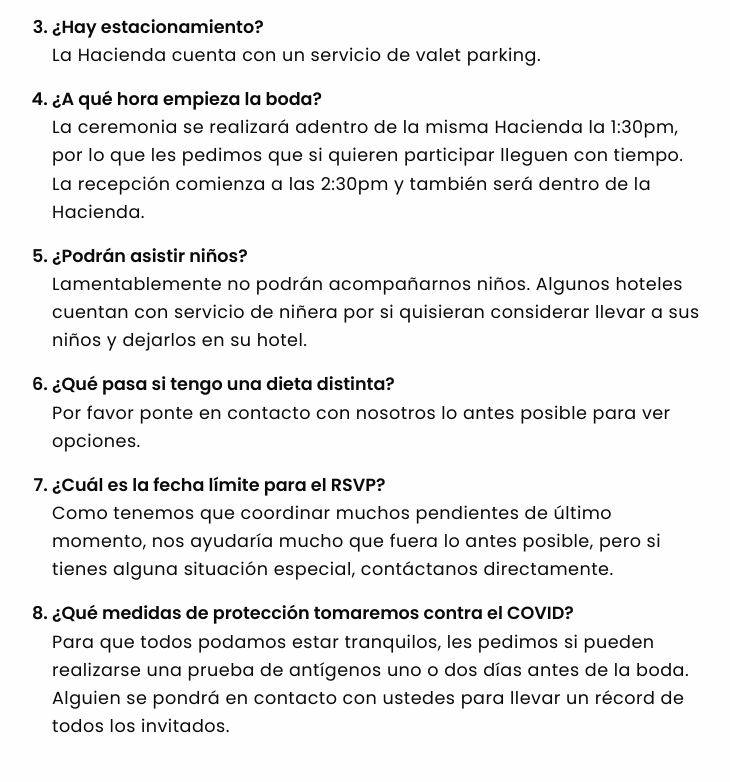
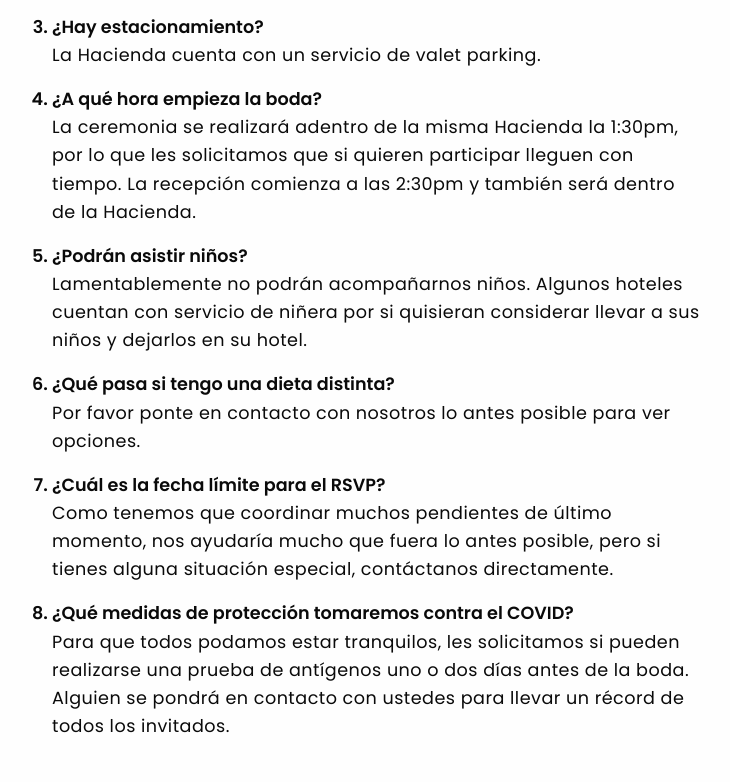
Before and after one commit to jdgd/chrisyger, a plain HTML site: page index.html in a window 1280 px wide. Shown: the part 7378-8160 px from the top of the page, without its empty margins (523-1253 px from the left). Drawn offline with nearby package versions, Linux system fonts and the light colour scheme.

Commit message:
camibo texto

```diff
--- a/index.html
+++ b/index.html
@@ -334,7 +334,7 @@
                   <p>La Hacienda cuenta con un servicio de valet parking.</p>
                 </li>
                 <li>¿A qué hora empieza la boda?
-                  <p>La ceremonia se realizará adentro de la misma Hacienda la 1:30pm, por lo que les pedimos que si
+                  <p>La ceremonia se realizará adentro de la misma Hacienda la 1:30pm, por lo que les solicitamos que si
                     quieren participar lleguen con tiempo. La recepción comienza a las 2:30pm y
                     también será dentro de la Hacienda.</p>
                 </li>
@@ -357,7 +357,7 @@
                 <li>
                   ¿Qué medidas de protección tomaremos contra el COVID?
                   <p>
-                    Para que todos podamos estar tranquilos, les pedimos si pueden realizarse una
+                    Para que todos podamos estar tranquilos, les solicitamos si pueden realizarse una
                     prueba de antígenos uno o dos días antes
                     de la boda. Alguien se pondrá en contacto con ustedes para llevar un récord de todos los invitados.
                   </p>
```
